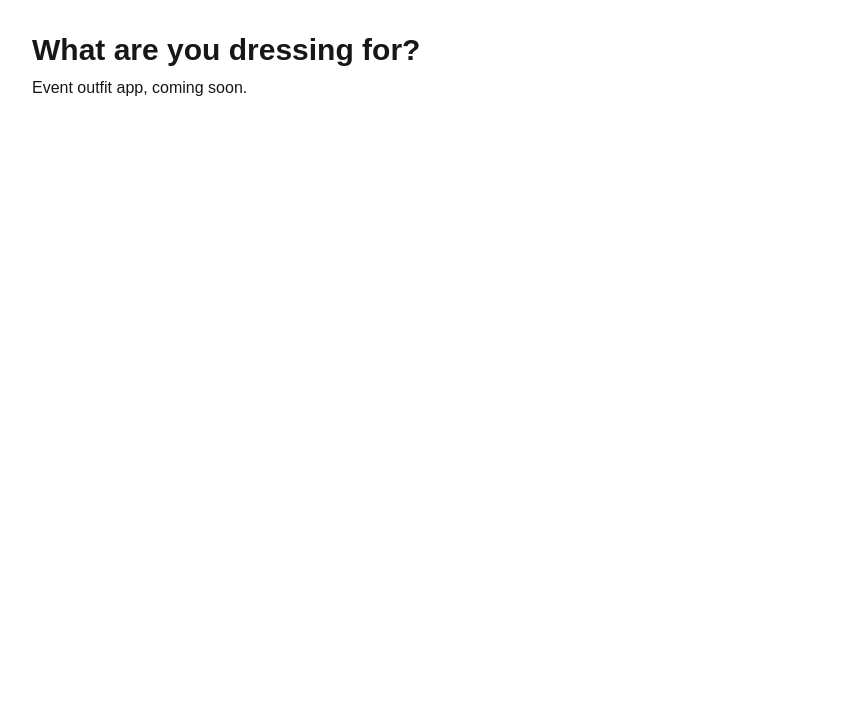
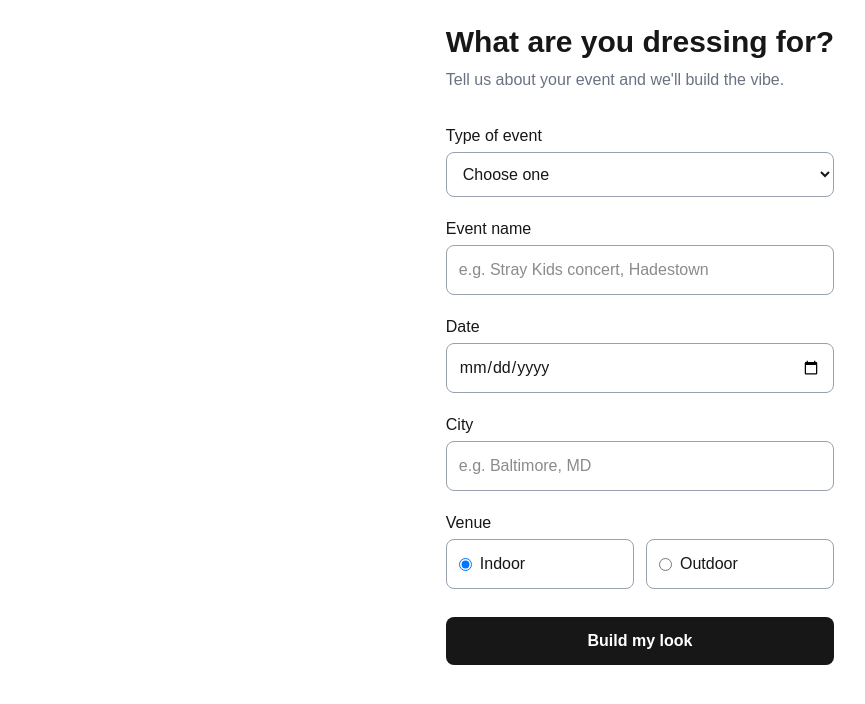
Before and after one commit to emmarhurd-pixel/vibe-check, a Next.js app: page / in a window 1280 px wide. Shown: the top 704 px of the page, without its empty margins (0-865 px from the left). Built offline with nearby package versions, Linux system fonts and the light colour scheme.

Commit message:
Add event form and results page

```diff
--- a/app/page.tsx
+++ b/app/page.tsx
@@ -1,8 +1,85 @@
+import Form from "next/form";
+
+const eventTypes = [
+  "Concert",
+  "Musical / Theater",
+  "Wedding",
+  "Party",
+  "Festival",
+  "Formal / Gala",
+  "Date night",
+  "Other",
+];
+
+const inputStyle = "rounded-lg border border-gray-400 bg-transparent p-3";
+
 export default function Home() {
   return (
-    <main className="p-8">
+    <main className="mx-auto max-w-md p-6">
       <h1 className="text-3xl font-bold">What are you dressing for?</h1>
-      <p className="mt-2">Event outfit app, coming soon.</p>
+      <p className="mt-2 text-gray-500">
+        Tell us about your event and we'll build the vibe.
+      </p>
+
+      <Form action="/results" className="mt-8 flex flex-col gap-5">
+        <label className="flex flex-col gap-1">
+          <span className="font-medium">Type of event</span>
+          <select name="type" required className={inputStyle}>
+            <option value="">Choose one</option>
+            {eventTypes.map((t) => (
+              <option key={t} value={t}>
+                {t}
+              </option>
+            ))}
+          </select>
+        </label>
+
+        <label className="flex flex-col gap-1">
+          <span className="font-medium">Event name</span>
+          <input
+            name="name"
+            required
+            placeholder="e.g. Stray Kids concert, Hadestown"
+            className={inputStyle}
+          />
+        </label>
+
+        <label className="flex flex-col gap-1">
+          <span className="font-medium">Date</span>
+          <input name="date" type="date" required className={inputStyle} />
+        </label>
+
+        <label className="flex flex-col gap-1">
+          <span className="font-medium">City</span>
+          <input
+            name="city"
+            required
+            placeholder="e.g. Baltimore, MD"
+            className={inputStyle}
+          />
+        </label>
+
+        <div className="flex flex-col gap-1">
+          <span className="font-medium">Venue</span>
+          <div className="flex gap-3">
+            <label className={`${inputStyle} flex flex-1 items-center gap-2`}>
+              <input type="radio" name="venue" value="indoor" defaultChecked />
+              Indoor
+            </label>
+            <label className={`${inputStyle} flex flex-1 items-center gap-2`}>
+              <input type="radio" name="venue" value="outdoor" />
+              Outdoor
+            </label>
+          </div>
+        </div>
+
+        <button
+          type="submit"
+          className="mt-2 rounded-lg bg-foreground p-3 font-semibold text-background"
+        >
+          Build my look
+        </button>
+      </Form>
     </main>
   );
 }
--- /dev/null
+++ b/app/results/page.tsx
@@ -0,0 +1,36 @@
+import { Suspense } from "react";
+import Link from "next/link";
+
+type Params = Promise<{ [key: string]: string | undefined }>;
+
+export default function ResultsPage({ searchParams }: { searchParams: Params }) {
+  return (
+    <main className="mx-auto max-w-md p-6">
+      <Suspense fallback={<p>Loading your look...</p>}>
+        <EventSummary searchParams={searchParams} />
+      </Suspense>
+      <Link href="/" className="mt-8 inline-block underline">
+        ← Start over
+      </Link>
+    </main>
+  );
+}
+
+async function EventSummary({ searchParams }: { searchParams: Params }) {
+  const { type, name, date, city, venue } = await searchParams;
+
+  return (
+    <>
+      <h1 className="text-3xl font-bold">{name}</h1>
+      <ul className="mt-4 space-y-1">
+        <li>Type: {type}</li>
+        <li>Date: {date}</li>
+        <li>City: {city}</li>
+        <li>Venue: {venue}</li>
+      </ul>
+      <p className="mt-6 text-gray-500">
+        Color palette and outfit ideas will go here.
+      </p>
+    </>
+  );
+}
```
